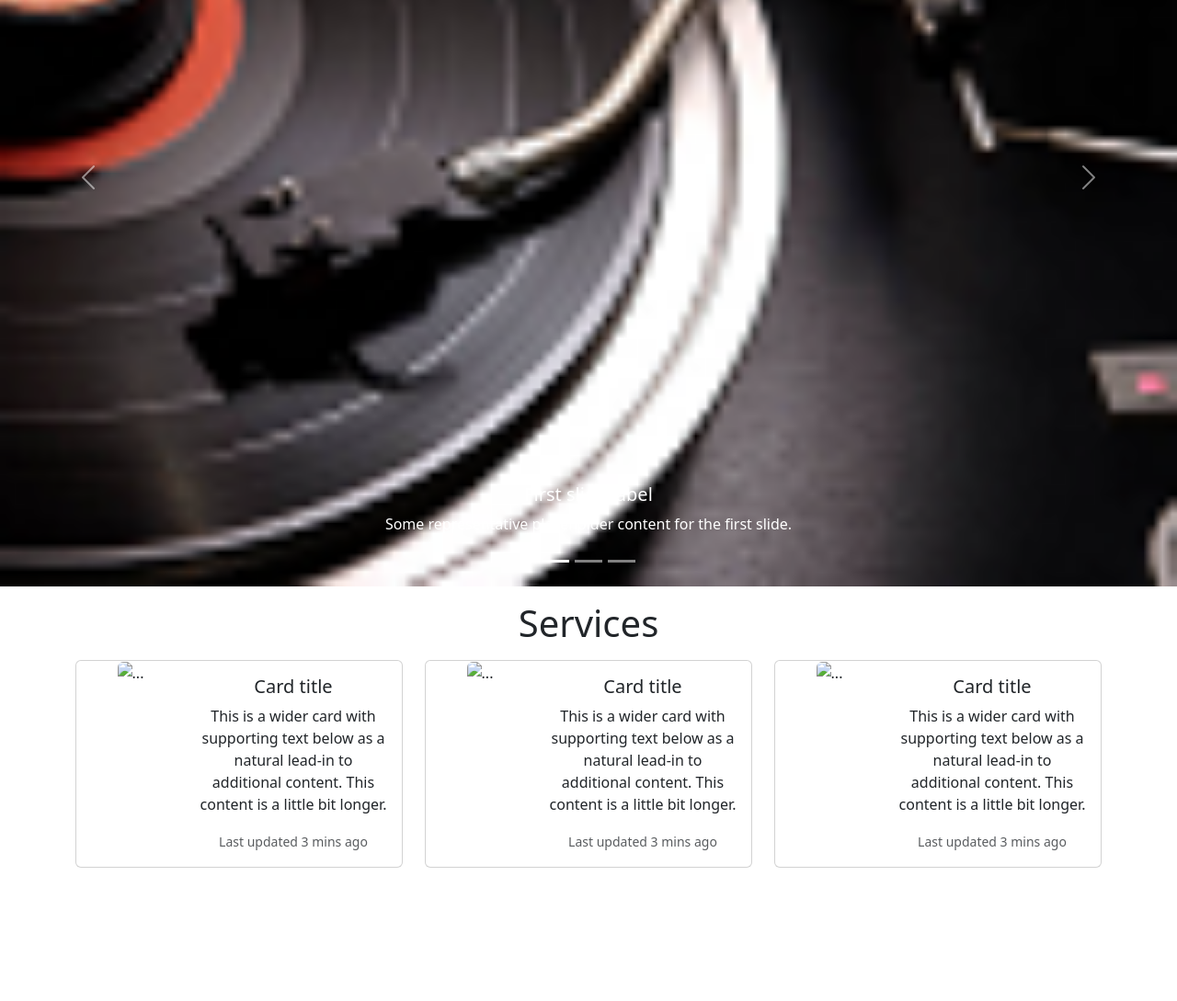
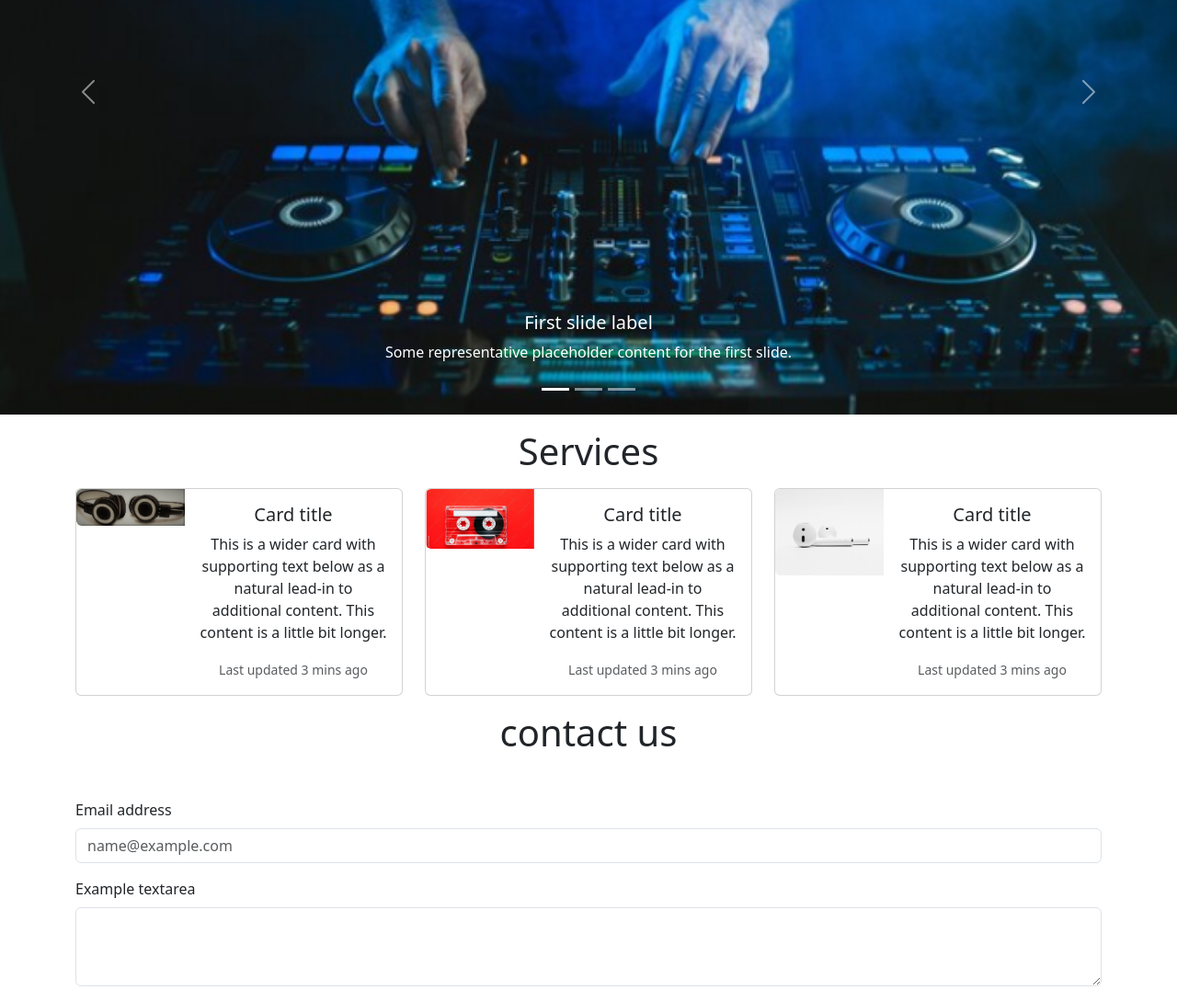
Before and after one commit to leoseis/music-static-sites, a plain HTML site: page index.html in a window 1280 px wide. Shown: the part 307-1396 px from the top of the page at 92% size. Before the commit the page ends 1267 px from the top, so only its background shows below. Drawn offline with nearby package versions, Linux system fonts and the light colour scheme.

Commit message:
i added form from bootstrap

```diff
--- a/index.html
+++ b/index.html
@@ -12,7 +12,7 @@
     />
     <style>
       .navbar-custom {
-        background-color: green;
+        background-color: rgb(80, 152, 219);
       }
     </style>
   </head>
@@ -25,7 +25,7 @@
 
     <nav class="navbar navbar-expand-lg navbar-custom">
       <div class="container-fluid">
-        <a class="navbar-brand" href="#">Navbar</a>
+        <a class="navbar-brand" href="#">LEE Box</a>
         <button
           class="navbar-toggler"
           type="button"
@@ -110,7 +110,7 @@
       </div>
       <div class="carousel-inner">
         <div class="carousel-item active">
-          <img src="./images/turn.PNG" class="d-block w-100" alt="..." />
+          <img src="./images/misc.PNG" class="d-block w-100" alt="..." />
           <div class="carousel-caption d-none d-md-block">
             <h5>First slide label</h5>
             <p>Some representative placeholder content for the first slide.</p>
@@ -118,7 +118,7 @@
         </div>
         <div class="carousel-item">
           <img
-            src="./images/pioner.PNG"
+            src="./images/turntable.PNG"
             class="d-block w-100"
             alt="not found"
           />
@@ -166,7 +166,7 @@
           <div class="card mb-3" >
             <div class="row g-0">
               <div class="col-md-4">
-                <img src="..." class="img-fluid rounded-start" alt="..." />
+                <img src="./images/headphone.png" class="img-fluid rounded-start" alt="..." />
               </div>
               <div class="col-md-8">
                 <div class="card-body">
@@ -188,10 +188,11 @@
         </div>
         <!-- second col -->
 
-        <div class="col-md-4"><div class="card mb-3" >
+        <div class="col-md-4">
+          <div class="card mb-3" >
           <div class="row g-0">
             <div class="col-md-4">
-              <img src="..." class="img-fluid rounded-start" alt="..." />
+              <img src="/images/tapes - Copy.PNG" class="img-fluid rounded-start" alt="..." />
             </div>
             <div class="col-md-8">
               <div class="card-body">
@@ -212,10 +213,11 @@
         </div>
       </div>
 <!-- 3rd col -->
-        <div class="col-md-4"><div class="card mb-3" >
+        <div class="col-md-4">
+          <div class="card mb-3" >
           <div class="row g-0">
             <div class="col-md-4">
-              <img src="..." class="img-fluid rounded-start" alt="..." />
+              <img src="/images/check.jpg" class="img-fluid rounded-start" alt="..." />
             </div>
             <div class="col-md-8">
               <div class="card-body">
@@ -233,8 +235,24 @@
               </div>
             </div>
           </div>
-        </div></div>
+        </div>
+      </div>
       </div>
     </div>
+    <!-- contact form starts -->
+     <h1 class="text-center"> contact us</h1>
+
+     <div class="container mt-5">
+      <div class="mb-3">
+        <label for="exampleFormControlInput1" class="form-label">Email address</label>
+        <input type="email" class="form-control" id="exampleFormControlInput1" placeholder="name@example.com">
+      </div>
+      <div class="mb-3">
+        <label for="exampleFormControlTextarea1" class="form-label">Example textarea</label>
+        <textarea class="form-control" id="exampleFormControlTextarea1" rows="3"></textarea>
+      </div>
+
+
+     </div>
   </body>
 </html>
```
Also changed, not shown: images/check.jpg (renamed from images/useee.jpg), images/headphone.png (added), images/headphones - Copy.PNG (added), images/misc.PNG (added), images/tapes - Copy.PNG (added), images/turntable.PNG (added).
